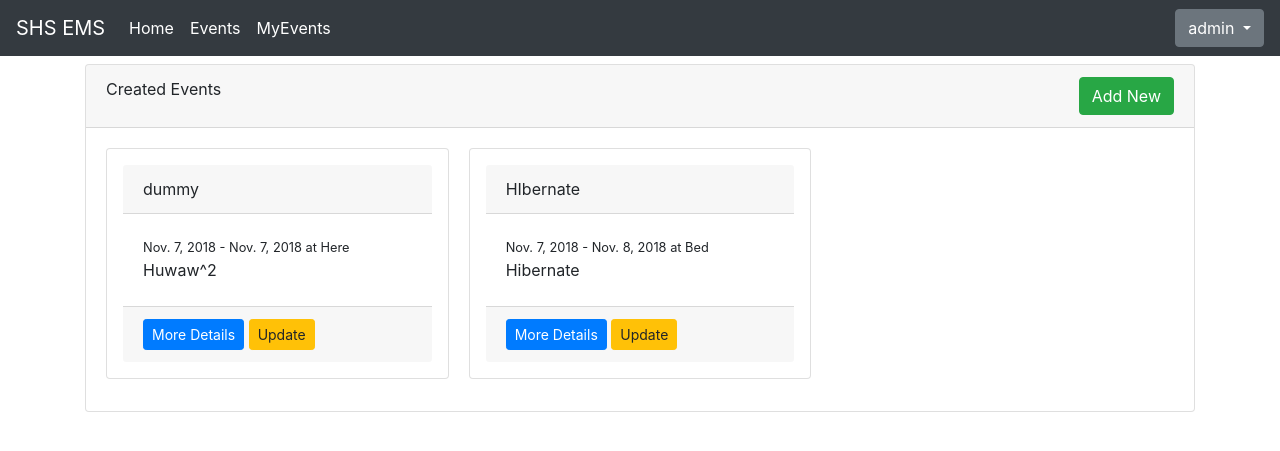
After one commit to ejit0919/ems_proj, a Django app: page /events/my/ in a window 1280 px wide. The commit adds this page. Shown: the top 451 px of the page. Run offline with Django 3.2, Linux system fonts and the light colour scheme; a user stored in the database is signed in; data comes from the database, SQL or seed files in the repository; both versions use the stored data as it was after the commit; some libraries are stand-ins or nearby versions.

Commit message:
Implemented MyEvents, Create and Uodate Events

```diff
--- a/events/models.py
+++ b/events/models.py
@@ -1,9 +1,9 @@
 from django.db import models
-
+from django.urls import reverse
 # Create your models here.
 
 class Event(models.Model):
-    name = models.CharField("Name of event", max_length = 100, default = "")
+    name = models.CharField("Name of event", max_length=100, default="")
     description = models.TextField("Description", max_length=2000, blank=True)
     max_slots = models.IntegerField("Max Slots", blank=True, null=True)
     date_from = models.DateField("Start Date")
@@ -13,5 +13,10 @@ class Event(models.Model):
     venue = models.CharField("Venue", max_length=100)
     date_created = models.DateTimeField("Date Created", auto_now_add=True)
 
+    creator = models.ForeignKey(to="users.Participant", on_delete=models.CASCADE)
+
     def __str__(self):
         return self.name
+
+    def get_absolute_url(self):
+        return reverse("event_detail", args=[str(self.pk)])
--- a/events/urls.py
+++ b/events/urls.py
@@ -1,9 +1,12 @@
 from django.urls import path
 
-from .views import HomePageView, EventListView, EventDetaiLView
+from .views import HomePageView, EventListView, EventDetailView, MyEventListView, EventCreateView, UpdateCreateView
 
 urlpatterns = [
     path("", HomePageView.as_view(), name="home"),
     path("events/", EventListView.as_view(), name="event_list"),
-    path("events/<int:pk>/", EventDetaiLView.as_view(), name="event_detail")
+    path("events/my/", MyEventListView.as_view(), name="myevent_list"),
+    path("events/new/", EventCreateView.as_view(), name="event_create"),
+    path("events/<int:pk>/update/", UpdateCreateView.as_view(), name="event_update"),
+    path("events/<int:pk>/", EventDetailView.as_view(), name="event_detail")
 ]
--- a/events/views.py
+++ b/events/views.py
@@ -1,7 +1,7 @@
 from django.shortcuts import render
 
 # Create your views here.
-from django.views.generic import TemplateView, ListView, DetailView
+from django.views.generic import TemplateView, ListView, DetailView, CreateView, UpdateView
 from .models import Event
 
 class HomePageView(TemplateView):
@@ -12,7 +12,34 @@ class EventListView(ListView):
     template_name= "event_list.html"
     contex_object_name= "event_list"
 
-class EventDetaiLView(DetailView):
+class EventDetailView(DetailView):
     model = Event
     template_name = "event_detail.html"
     context_object_name = "event"
+
+class MyEventListView(ListView):
+    model = Event
+    template_name = "myevent_list.html"
+    context_object_name = "event_list"
+
+    def get_queryset(self):
+        qs= super().get_queryset()
+        return qs.filter(creator = self.request.user)
+
+class EventCreateView(CreateView):
+    model = Event
+    template_name = "event_create.html"
+    fields = ['name', 'description', 'max_slots', 'date_from', 'date_to', 'time_from', 'time_to', 'venue']
+
+    def form_valid(self, form):
+        form.instance.creator = self.request.user
+        return super().form_valid(form)
+
+class UpdateCreateView(UpdateView):
+    model = Event
+    template_name = "event_update.html"
+    fields = ['name', 'description', 'max_slots', 'date_from', 'date_to', 'time_from', 'time_to', 'venue']
+
+    def form_valid(self, form):
+        form.instance.creator = self.request.user
+        return super().form_valid(form)
--- a/templates/base.html
+++ b/templates/base.html
@@ -28,6 +28,11 @@
               <li class="nav-item active">
                 <a class="nav-link" href="{% url 'event_list'%}">Events</a>
               </li>
+              {% if user.is_authenticated %}
+              <li class="nav-item active">
+                <a class="nav-link" href="{% url 'myevent_list'%}">MyEvents</a>
+              </li>
+              {% endif %}
             </ul>
             {% if user.is_authenticated %}
               <div class="btn-group">
--- a/templates/event_detail.html
+++ b/templates/event_detail.html
@@ -5,9 +5,10 @@
 {% endblock %}
 
 {% block content %}
-    <div class="card">
+    <div class="card mt-2">
         <div class="card-header">
             Event Details
+            <a href="{% url 'event_update' event.pk %}" class="btn btn-success float-right">Edit</a>
         </div>
         <div class="card-body">
             <h4 class="card-title">{{ event.name }}</h4>
--- /dev/null
+++ b/templates/myevent_list.html
@@ -0,0 +1,33 @@
+{% extends "base.html"%}
+
+{% block title  %}
+    All Events
+{% endblock %}
+
+{% block content %}
+    <div class="card mt-2">
+        <div class="card-header">
+            Created Events
+            <a href="{% url 'event_create' %}" class="btn btn-success float-right"> Add New</a>
+        </div>
+        <div class="card-body">
+            <div class="card-columns">
+                {% for event in event_list %}
+                <div class="card p-3">
+                        <div class="card-header">
+                            {{ event.name }}
+                        </div>
+                        <div class="card-body">
+                            <small>{{ event.date_from }} - {{ event.date_to }} at {{ event.venue }}</small>
+                            <p class="mb-1">{{ event.description | slice:":500" }}</p>
+                        </div>
+                        <div class="card-footer">
+                            <a href="{% url 'event_detail' event.pk %}" class="btn btn-sm btn-primary"> More Details</a>
+                            <a href="{% url 'event_update' event.pk %}" class="btn btn-sm btn-warning">Update</a>
+                        </div>
+                    </div>
+                {% endfor %}
+            </div>
+        </div>
+    </div>
+{% endblock %}
```
Also changed, not shown: templates/event_create.html (added, +24 -0 lines), templates/event_update.html (added, +24 -0 lines), db.sqlite3, ems_proj/settings.py (line endings or trailing spaces), events/migrations/0002_event_creator.py (added).
